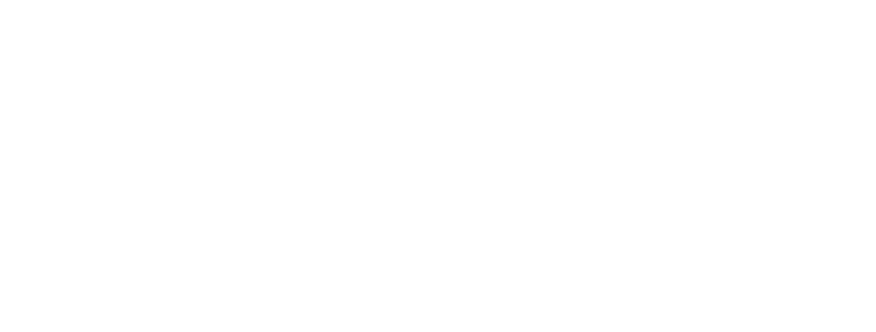
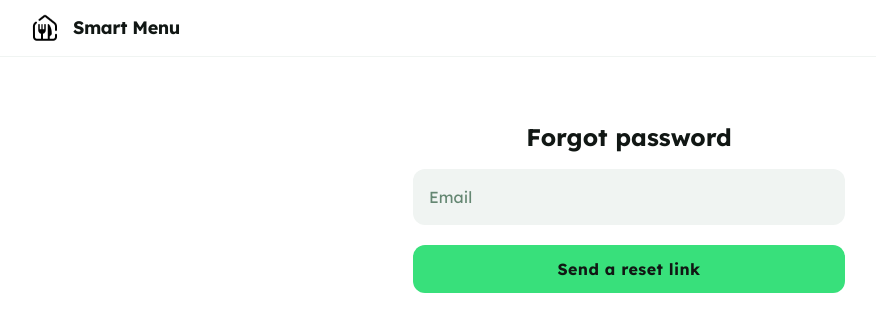
Before and after one commit to desprd/smart-menu-app, a React (Vite) app in the folder client/: page /forgotpassword in a window 1280 px wide. Before the commit this address had no page. Shown: the top 332 px of the page, without its empty margins (11-887 px from the left). Built offline with nearby package versions, Linux system fonts and the light colour scheme.

Commit message:
Add: ForgotPassword page

```diff
--- a/client/src/App.tsx
+++ b/client/src/App.tsx
@@ -8,6 +8,7 @@
 import Recipes from "./pages/Recipes";
 import Settings from "./pages/Settings";
 import Help from "./pages/Help";
+import ForgotPassword from "./pages/ForgotPassword";
 
 function App() {
   return (
@@ -22,6 +23,7 @@
           <Route path="/recipes" element={<Recipes />}></Route>
           <Route path="/settings" element={<Settings />}></Route>
           <Route path="/help" element={<Help />}></Route>
+          <Route path="/forgotpassword" element={<ForgotPassword />}></Route>
         </Routes>
       </BrowserRouter>
     </div>
--- a/client/src/pages/About.tsx
+++ b/client/src/pages/About.tsx
@@ -29,7 +29,7 @@
 
         <div className="mt-8">
           <a
-            href="/"
+            href="/login"
             className="inline-block bg-[#38e07b] text-[#111714] font-bold px-6 py-3 rounded-xl hover:opacity-90 transition"
           >
             Get Started
--- /dev/null
+++ b/client/src/pages/ForgotPassword.tsx
@@ -0,0 +1,66 @@
+import React, { useState } from "react";
+import InputField from "../components/InputField";
+
+import Header from "../components/Header";
+import { Link } from "react-router-dom";
+import { tr } from "react-day-picker/locale";
+
+function ForgotPassword() {
+  const [email, setEmail] = useState("");
+  const [errorMessage, setErrorMessage] = useState("");
+  const [isSucceeded, setIsSucceeded] = useState<boolean>(true);
+  const [attempted, setAttempted] = useState(false);
+
+  const handleSending = () => {
+    if (!email.includes("@") || !email.includes(".")) {
+      setErrorMessage("Please enter a valid email address");
+      return;
+    }
+    setErrorMessage("");
+    setAttempted(true);
+    //TODO api call and set isSucceeded depends on if reset link was sended or not
+  };
+
+  return (
+    <div className="min-h-screen bg-white font-lexend text-[#111714]">
+      <Header pageName="Forgot password" />
+
+      <main className="flex justify-center px-6 py-10">
+        <div className="w-full max-w-md">
+          <h2 className="text-2xl font-bold text-center pt-6 pb-2">
+            Forgot password
+          </h2>
+          <div className="space-y-4 px-2 py-2">
+            {errorMessage && (
+              <div className="text-red-600 text-sm font-medium px-2 md:px-0 pt-2">
+                {errorMessage}
+              </div>
+            )}
+            {attempted &&
+              (isSucceeded ? (
+                <div className="text-green-600 text-sm font-medium px-2 md:px-0 pt-2">
+                  Reset link was sent successfully
+                </div>
+              ) : (
+                <div className="text-red-600 text-sm font-medium px-2 md:px-0 pt-2">
+                  Failed to send reset link for this email
+                </div>
+              ))}
+            <InputField placeholder="Email" value={email} onChange={setEmail} />
+          </div>
+
+          <div className="px-2 py-3">
+            <button
+              onClick={handleSending}
+              className="w-full bg-[#38e07b] h-12 rounded-xl text-base font-bold tracking-wide text-[#111714]"
+            >
+              Send a reset link
+            </button>
+          </div>
+        </div>
+      </main>
+    </div>
+  );
+}
+
+export default ForgotPassword;
--- a/client/src/pages/Login.tsx
+++ b/client/src/pages/Login.tsx
@@ -42,9 +42,11 @@
             />
           </div>
 
-          <div className="px-2 text-sm text-[#648772] underline pt-1 pb-3 cursor-pointer">
-            Forgot password?
-          </div>
+          <Link to={"/forgotpassword"}>
+            <div className="px-2 text-sm text-[#648772] underline pt-1 pb-3 cursor-pointer">
+              Forgot password?
+            </div>
+          </Link>
 
           <div className="px-2 py-3">
             <button
```
Also changed, not shown: client/src/pages/ResetPassword.tsx (added).
